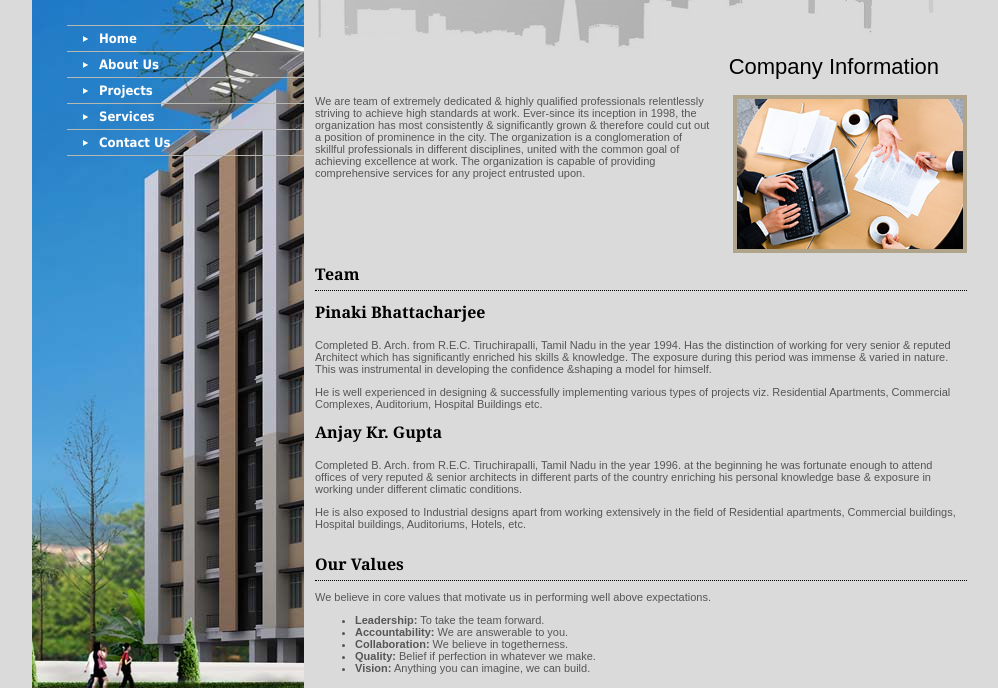
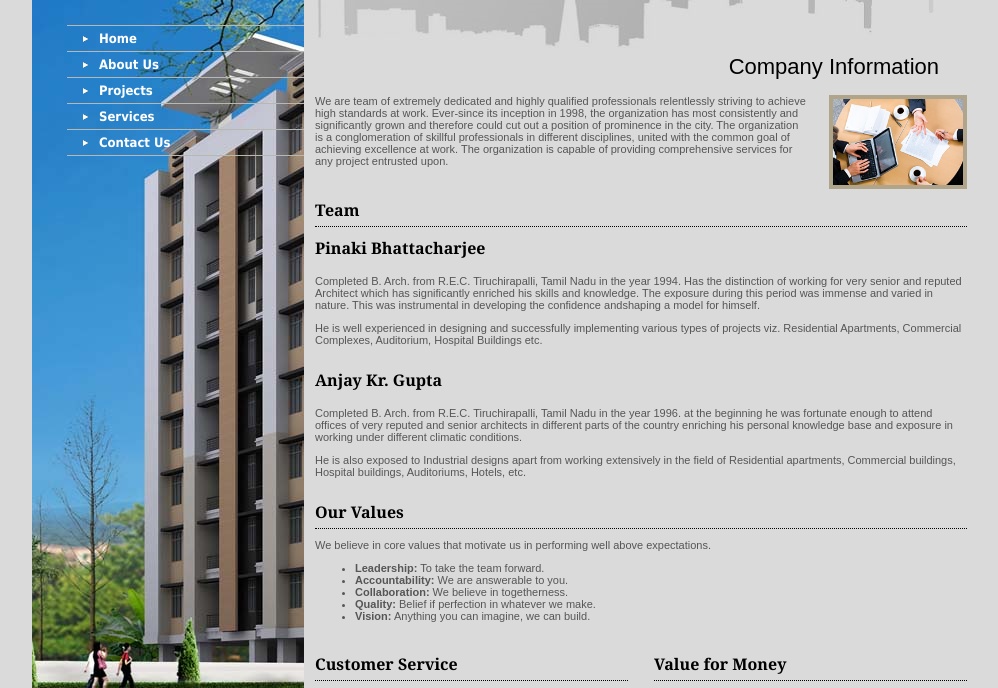
Before and after one commit to sdaityari/Creations, a plain HTML site: page aboutus.html in a window 1280 px wide. Shown: the part 80-768 px from the top of the page, without its empty margins (133-1131 px from the left). Drawn offline with Linux system fonts and the light colour scheme.

Commit message:
Added meta tags and styling changes

```diff
--- a/aboutus.html
+++ b/aboutus.html
@@ -29,7 +29,7 @@
     <div style="padding-bottom:10px;">
       <div><!--<strong>Lorem ipsum dolor sit amet, consectetuer adipiscing elit. Proin sed odio et ante adipiscing lobortis. Quisque eleifend, arcu a dictum varius, risus neque venenatis arcu, a semper massa mi eget ipsum. </strong><br />
         <br />-->
-        <img src="images/photo-about.jpg" alt="" class="aboutus-img" /> We are team of extremely dedicated & highly qualified professionals relentlessly striving to achieve high standards at work. Ever-since its inception in 1998, the organization has most consistently & significantly grown & therefore could cut out a position of prominence in the city. The organization is a conglomeration of skillful professionals in different disciplines, united with the common goal of achieving excellence at work. The organization is capable of providing comprehensive services for any project entrusted upon.
+        <img src="images/photo-about.jpg" alt="" class="aboutus-img" /> We are team of extremely dedicated and highly qualified professionals relentlessly striving to achieve high standards at work. Ever-since its inception in 1998, the organization has most consistently and significantly grown and therefore could cut out a position of prominence in the city. The organization is a conglomeration of skillful professionals in different disciplines, united with the common goal of achieving excellence at work. The organization is capable of providing comprehensive services for any project entrusted upon.
         <div class="clear"></div>
       </div>
       <div class="clear"></div>
@@ -38,12 +38,13 @@
         <div>
           <h4>Pinaki Bhattacharjee</h4>
           <div>
-            <p>Completed B. Arch. from R.E.C. Tiruchirapalli, Tamil Nadu in the year 1994. Has the distinction of working for very senior & reputed Architect which has significantly enriched his skills & knowledge. The exposure during this period was immense & varied in nature. This was instrumental in developing the confidence &shaping a model for himself. </p>
-            <p>He is well experienced in designing & successfully implementing various types of projects viz. Residential Apartments, Commercial Complexes, Auditorium, Hospital Buildings etc.</p>
+            <p>Completed B. Arch. from R.E.C. Tiruchirapalli, Tamil Nadu in the year 1994. Has the distinction of working for very senior and reputed Architect which has significantly enriched his skills and knowledge. The exposure during this period was immense and varied in nature. This was instrumental in developing the confidence andshaping a model for himself. </p>
+            <p>He is well experienced in designing and successfully implementing various types of projects viz. Residential Apartments, Commercial Complexes, Auditorium, Hospital Buildings etc.</p>
           </div>
+          <br />
           <h4>Anjay Kr. Gupta</h4>
           <div>
-            <p>Completed B. Arch. from R.E.C. Tiruchirapalli, Tamil Nadu in the year 1996. at the beginning he was fortunate enough to attend offices of very reputed & senior architects in different parts of the country enriching his personal knowledge base & exposure in working under different climatic conditions.</p>
+            <p>Completed B. Arch. from R.E.C. Tiruchirapalli, Tamil Nadu in the year 1996. at the beginning he was fortunate enough to attend offices of very reputed and senior architects in different parts of the country enriching his personal knowledge base and exposure in working under different climatic conditions.</p>
             <p>He is also exposed to Industrial designs apart from working extensively in the field of Residential apartments, Commercial buildings, Hospital buildings, Auditoriums, Hotels, etc.</p>
           </div>
         </div>
--- a/index.html
+++ b/index.html
@@ -1,10 +1,14 @@
 <!DOCTYPE html PUBLIC "-//W3C//DTD XHTML 1.0 Transitional//EN" "http://www.w3.org/TR/xhtml1/DTD/xhtml1-transitional.dtd">
 <html xmlns="http://www.w3.org/1999/xhtml">
 <head>
-<title>Creations</title>
-<meta http-equiv="Content-Type" content="text/html; charset=iso-8859-1" />
-<link href="stylesheet/style.css" rel="stylesheet" type="text/css" />
+  <meta name="description" content="Creations, an architecture firm in Guwahati, Assam">
+  <meta name="keywords" content="creations, architecture, architecture firm, guwahati, assam, north east, northeast, buildings, services, pinaki bhattacharjee, anjay kumar gupta">
+  <meta name="author" content="Creations">
+  <meta http-equiv="Content-Type" content="text/html; charset=iso-8859-1" />
+  <title>Creations | Architecture Firm in Guwahati, Assam</title>
+  <link href="stylesheet/style.css" rel="stylesheet" type="text/css" />
 </head>
+
 <body>
 <div id="container">
   <div class="container-left">
@@ -25,10 +29,10 @@
   <div class="container-right">
     <div>
       <div class="row">
-        <h1>Creations</h1>
+        <!--<h1>Creations</h1>-->
         <div class="girlimg"><img src="images/girl.gif" alt="" /></div>
         <div class="txtbox">
-          <div style="padding-right:100px;">Creations is an Architectural firm established in the year 1998 in Guwahati, Assam. Ever since its inception, it has been engaged in the design & development of high performance & sustainable architecture. Its design domain comprises of master plans, individual buildings & components of these. So far it has been able to cater to a clientele of the entire North-Eastern part of the country. The primary use of these designs are civic, commercial, cultural, hospitality, residential & mixed use.<br />
+          <div style="padding-right:100px;">Creations is an architectural firm established in the year 1998 in Guwahati, Assam. Ever since its inception, it has been engaged in the design and development of high performance and sustainable architecture. Its design domain comprises of master plans, individual buildings and components of these. So far it has been able to cater to a clientele of the entire North-Eastern part of the country. The primary use of these designs are civic, commercial, cultural, hospitality, residential and mixed use.<br />
           </div>
         </div>
       </div>
--- a/stylesheet/style.css
+++ b/stylesheet/style.css
@@ -276,6 +276,11 @@ h4 {
 	float:right;
 	border:4px solid #b0a48b;
 	margin:0px 0px 10px 20px;
+	width: 130px;
+}
+
+.aboutus-info{
+	font-size:11px;
 }
 
 .aboutcolumnzone {
```
Also changed, not shown: contact.html (+7 -5 lines).
